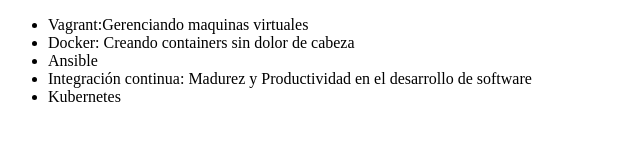
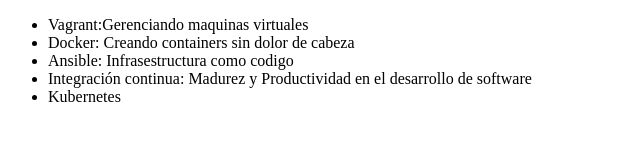
Before and after one commit to CristianMarja/alura-git, a plain HTML site: page index.html in a window 1280 px wide. Shown: the whole page, without its empty margins (0-640 px from the left). Drawn offline with Linux system fonts and the light colour scheme.

Commit message:
Cambiando el nombre del curso de Ansible

```diff
--- a/index.html
+++ b/index.html
@@ -10,7 +10,7 @@
     <ul>
         <li> Vagrant:Gerenciando maquinas virtuales </li>
         <li> Docker: Creando containers sin dolor de cabeza </li>
-        <li> Ansible </li>
+        <li> Ansible: Infrasestructura como codigo </li>
         <li> Integración continua: Madurez y Productividad en el desarrollo de software </li>
         <li>Kubernetes</li>
     </ul>
```
